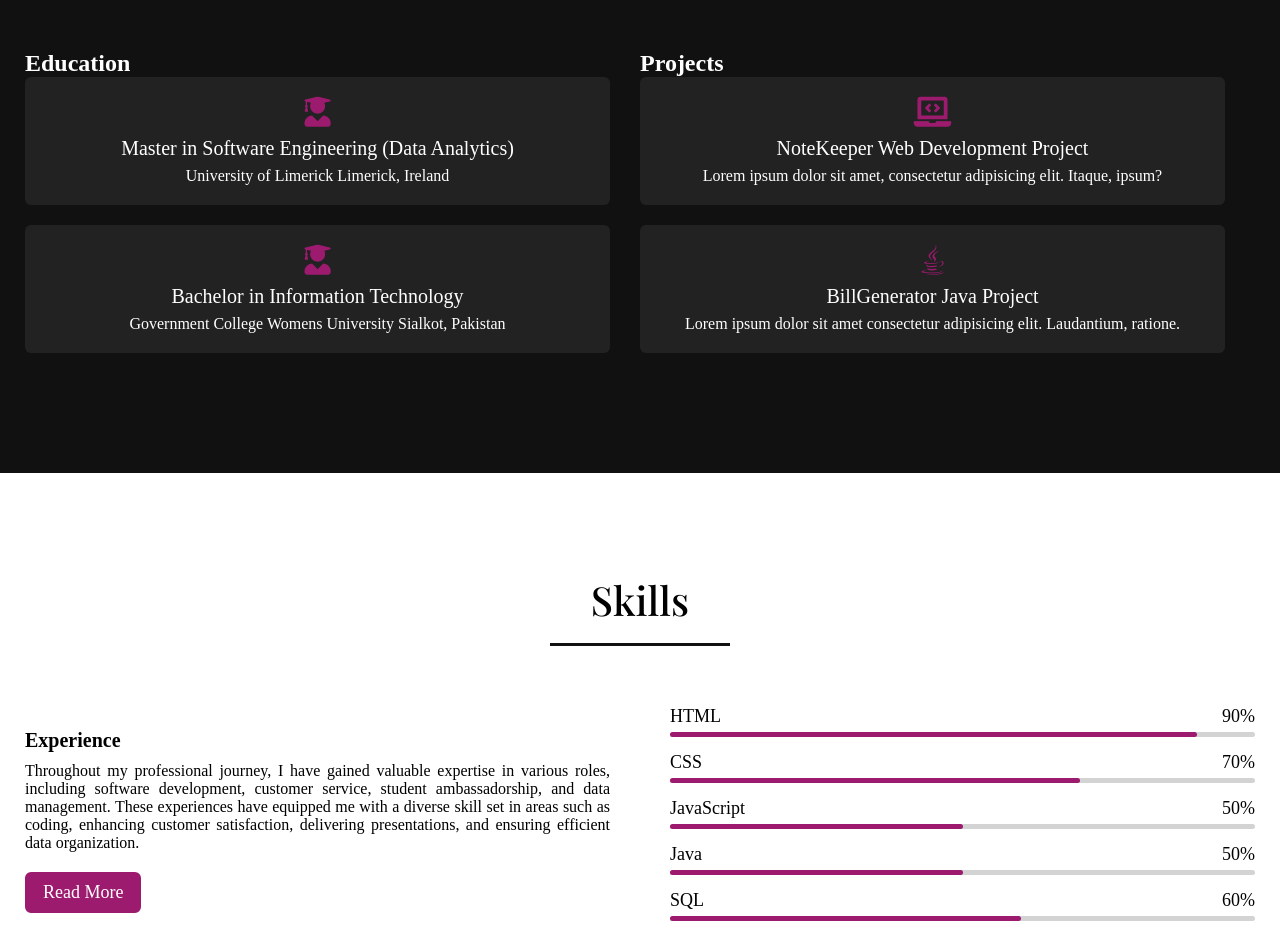
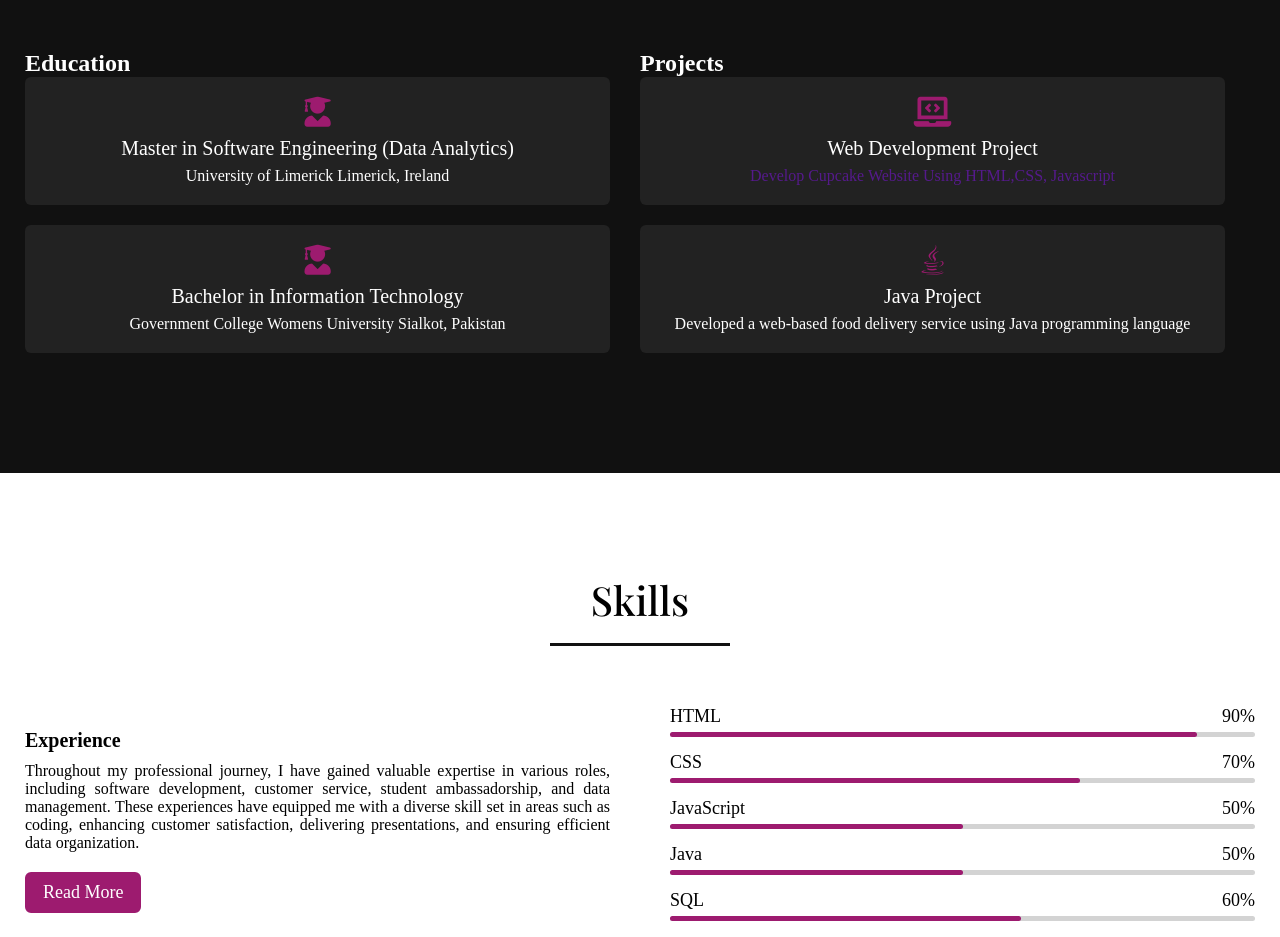
Before and after one commit to AimanRizwan/portfolio, a plain HTML site: page index.html in a window 1280 px wide. Shown: the part 1720-2657 px from the top of the page. Drawn offline with nearby package versions, Linux system fonts and the light colour scheme; a web font is replaced by a local one.

Commit message:
Update index.html

```diff
--- a/index.html
+++ b/index.html
@@ -130,15 +130,15 @@
           <div class="card">
             <div class="box">
               <i class="fas fa-laptop-code"></i>
-              <div class="text">NoteKeeper Web Development Project</div>
-              <p><a href="" target="_blank"> </a> Lorem ipsum dolor sit amet, consectetur adipisicing elit. Itaque, ipsum?</p>
+              <div class="text">Web Development Project</div>
+              <p><a href="" target="_blank">Develop Cupcake Website Using HTML,CSS, Javascript </a> </p>
             </div>
           </div>
           <div class="card">
             <div class="box">
               <i class="fab fa-java"></i>
-              <div class="text">BillGenerator Java Project</div>
-              <p><a href="" target="_blank"> </a> Lorem ipsum dolor sit amet consectetur adipisicing elit. Laudantium, ratione.</p>
+              <div class="text">Java Project</div>
+              <p> <a href="" target="_blank"> </a>Developed a web-based food delivery service using Java programming language </p>
             </div>
           </div>
         </div>
@@ -255,8 +255,7 @@
                 <div class="contact-content">
                     <div class="column left">
                         <div class="text">Get in touch</div>
-                        <!-- <p>Lorem ipsum dolor sit amet consectetur adipisicing elit. Maxime debitis, quisquam veritatis
-                            adipisci ad natus?</p> -->
+                        <!-- <p></p> -->
                         <div class="icon">
                             <div class="row">
                                 <i class="fas fa-user"></i>
```
